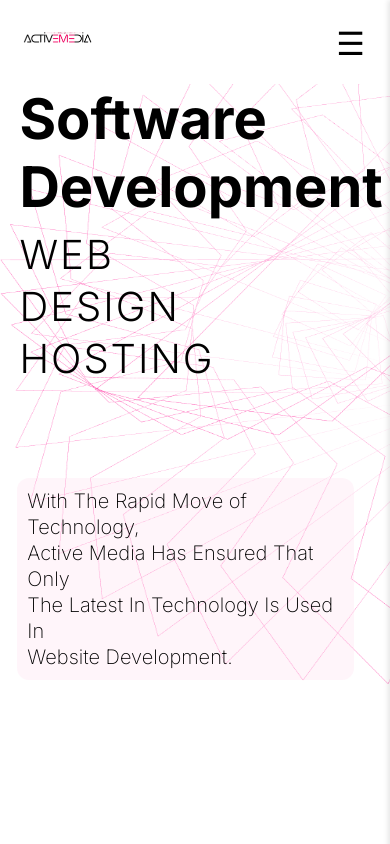
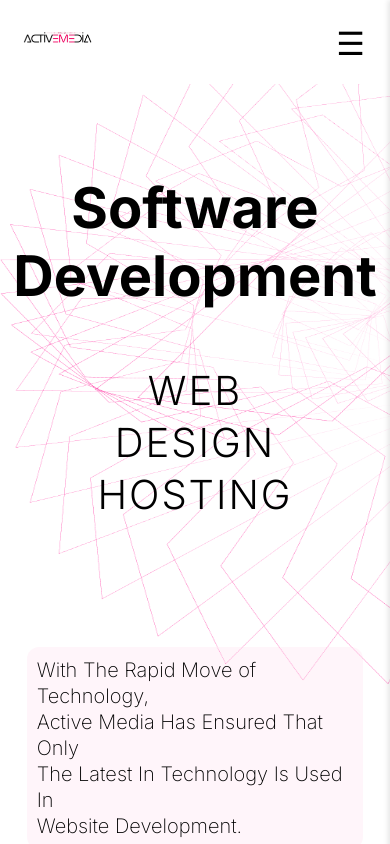
Before and after one commit to Divine-Ntambwe/Active-Media, a React (Vite) app: page /software in a window 390 px wide. Built offline with nearby package versions, Linux system fonts and the light colour scheme.

Commit message:
merged about us

```diff
--- a/src/pages/Software.jsx
+++ b/src/pages/Software.jsx
@@ -320,7 +320,7 @@ export default function Software() {
 
   return (
     <div className={styles.softwarePage}>
-      <img src={laptop} ref={laptopGif} className={`${styles.laptopGif} ${styles.laptopGifN}`} />
+      <img src={laptop} ref={laptopGif} className={styles.laptopGif} />
       <Navbar />
       <div ref={bgImg} className={styles.bgImg}>
         <PurpleLines />
@@ -334,12 +334,12 @@ export default function Software() {
           }`}
         >
           {/* <PurpleLines /> */}
-          <div className={`${styles.textBlock} ${styles.textBlockN}`}>
+          <div className={styles.textBlock}>
             <h1
               ref={title1}
               className={`${styles.title1} ${
                 showFirst ? styles.fadeIn : styles.fadeOut
-              } ${styles.title1N}`}
+              }`}
             >
               Software <br /> Development
             </h1>
@@ -348,7 +348,7 @@ export default function Software() {
               ref={par1}
               className={`${styles.services} ${
                 showFirst ? styles.fadeIn : styles.fadeOut
-              } ${styles.servicesN}`}
+              }`}
             >
               <p>WEB</p>
               <p>DESIGN</p>
@@ -360,7 +360,7 @@ export default function Software() {
             ref={par2}
             className={`${styles.paragraphBox} ${styles.firstPar} ${
               showFirst ? styles.fadeIn : styles.fadeOut
-            } ${styles.paragraphBoxN}`}
+            }`}
           >
             <p>
               With The Rapid Move of Technology, <br />
@@ -463,6 +463,9 @@ export default function Software() {
           </div>
         </div>
       </section>
+       <button onClick={()=>{ nav("/design-marketing")}} className={styles.cta} aria-label="Our Services">
+            Our Services <span className={styles.arrow}>›</span>
+        </button>
     </div>
   );
 }
--- a/src/pages/Software.module.css
+++ b/src/pages/Software.module.css
@@ -77,6 +77,20 @@
 .services p {
   margin: 0.2rem 0;
   letter-spacing: 2px;
+}
+
+.cta{
+  background:linear-gradient(180deg,var(--pink),#e8519b);
+  color:white;
+  border:none;
+  padding:12px 22px;
+  border-radius:10px;
+  font-size:16px;
+  cursor:pointer;
+  box-shadow:0 6px 18px rgb(245, 120, 222);
+  position: relative;
+  margin-left: 25px;
+  display: none;
 }
 
 
@@ -742,6 +756,9 @@ animation: fadeIn5 1s forwards;
     padding-left: 20px;
     padding-right: 20px;
   }
+  .cta{
+    display: block !important;
+  }
 
   .div1 {
     flex-direction: column;
@@ -1400,92 +1417,6 @@ animation: fadeIn5 1s forwards;
     margin-left: -110px;
     margin-bottom: -10%;
   }
-}
-
-/* ===========Niclette responsiveness Start============ */
-
-@media (max-width: 768px) {
-  .title1N{
-    font-size: 2.5rem;
-    /* padding-top: 2%; */
-    /* border: 6px solid blue; */
-  }
-  .servicesN{
-    font-size: 1.5rem;
-
-    top: -5%;
-    /* border: 6px solid green; */
-  }
-  .paragraphBoxN {
-    position: absolute;
-    top: -9%;
-    height: 70vh;
-    /* border: 6px solid red; */
-  }
-  .laptopGifN {
-    position: absolute;
-    top: 41%;
-    left: 3%;
-    width: 90%;
-    height: auto;
-    /* border: 6px solid purple; */
-  }
-
-}
-@media (max-width: 824px){
-  .laptopGifN{
-    /* border: 7px solid red; */
-    width: 36%;
-    position: absolute;
-    padding-right: 20vw
-  }
-  .title1N{
-    /* border: 7px solid blue; */
-    font-size: 55px;
-    margin-right: 38vw
-
-
-  }
-  .servicesN{
-    /* border: 7px solid green; */
-   font-size: 35px;
-   margin-right: 40vw;
-
-
-  }
-  .paragraphBoxN{
-    /* border: 7px solid purple; */
-    position: absolute;
-    top: -9%;
-    height: 70vh;
-  }
-}
-@media (max-width: 768px){
-  .paragraphBoxN{
-    /* border: 7px solid green; */
-    position: absolute;
-    top: -10vh;
-    margin-right: 5%;
-  }
-  .title1N{
-    /* border: 7px solid red; */
-    position: absolute;
-    top: -40%;
-    left: 0;
-    text-align: left;
-    margin-right: 5%;
-  }
- .servicesN{
-  /* border: 5px solid blue; */
-  width: 100%;
-  text-align: left;
- }
- .laptopGifN{
-  /* border: 5px solid yellow; */
-  width: 100%;
-  position: absolute;
-  top: 39vh;
- }
 }
 
 
@@ -1604,6 +1535,9 @@ animation: fadeIn5 1s forwards;
 }
 
 @media (max-width: 600px) {
+  .cta{
+    display: block !important;
+  }
   .div2_2 {
     padding: 0.5rem;
   }
```
